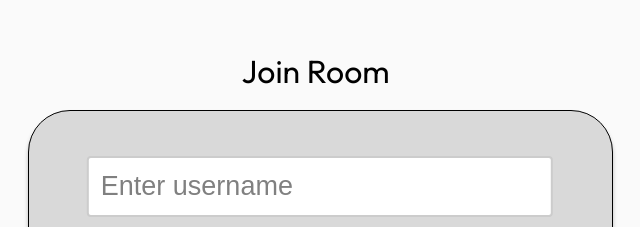
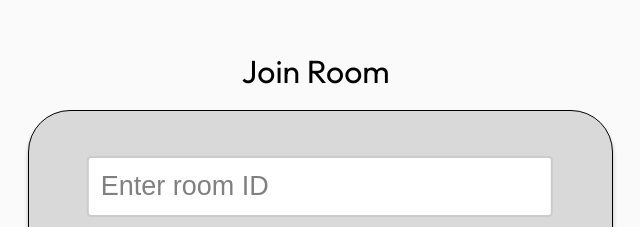
Before and after one commit to jephoyd/DT-Borda, a website built with Parcel: page joinroom.html in a window 1280 px wide. Shown: the part 180-407 px from the top of the page, 611-1251 px from the left. Built offline with nearby package versions, Linux system fonts and the light colour scheme.

Commit message:
Update joinroom.html

```diff
--- a/joinroom.html
+++ b/joinroom.html
@@ -26,7 +26,7 @@
       <div class="join-room-parent">
         <div class="join-room">Join Room</div>
         <div class="group-child">
-          <input type="text" id="username" name="username" oninput="handleInput(this)" placeholder="Enter username">
+          <input type="text" id="username" name="username" oninput="handleInput(this)" placeholder="Enter room ID">
         </div>
 
         <div class="group-inner"></div>
```
